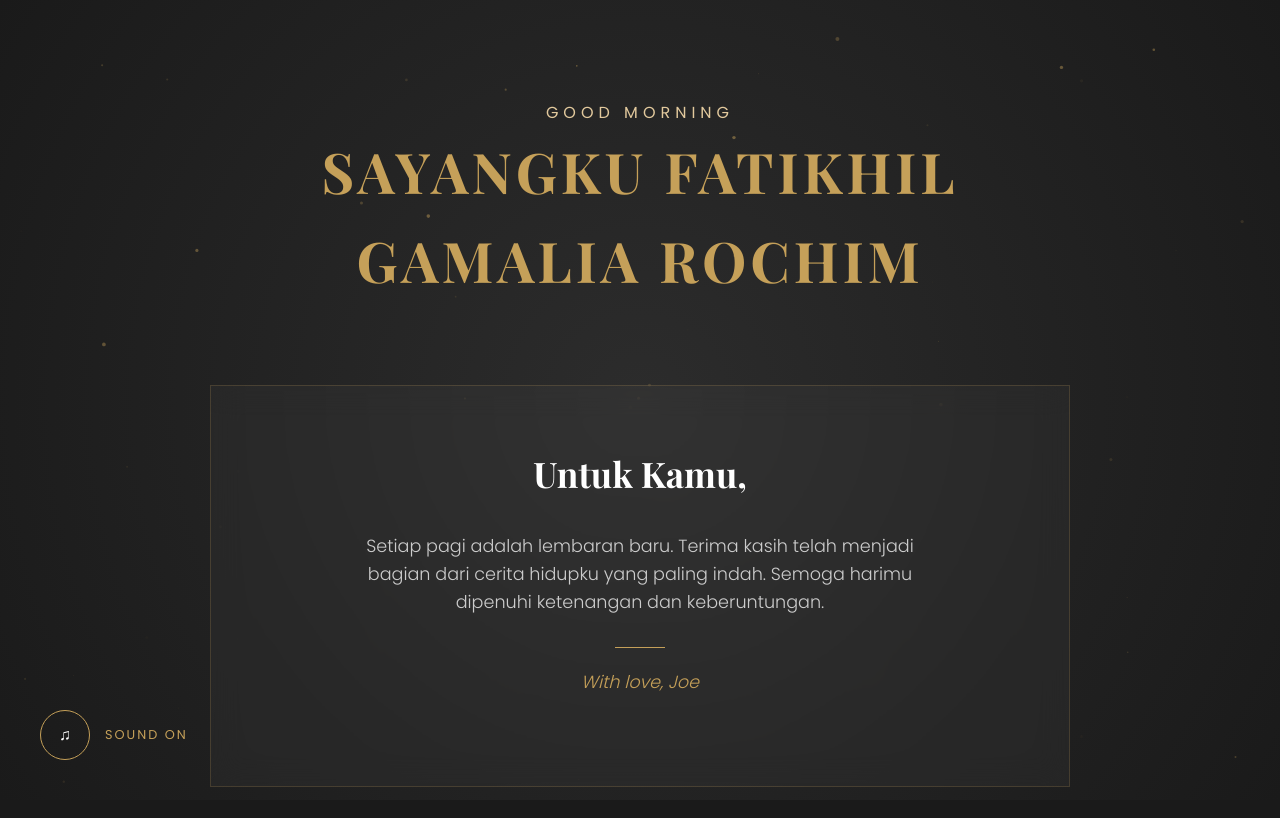
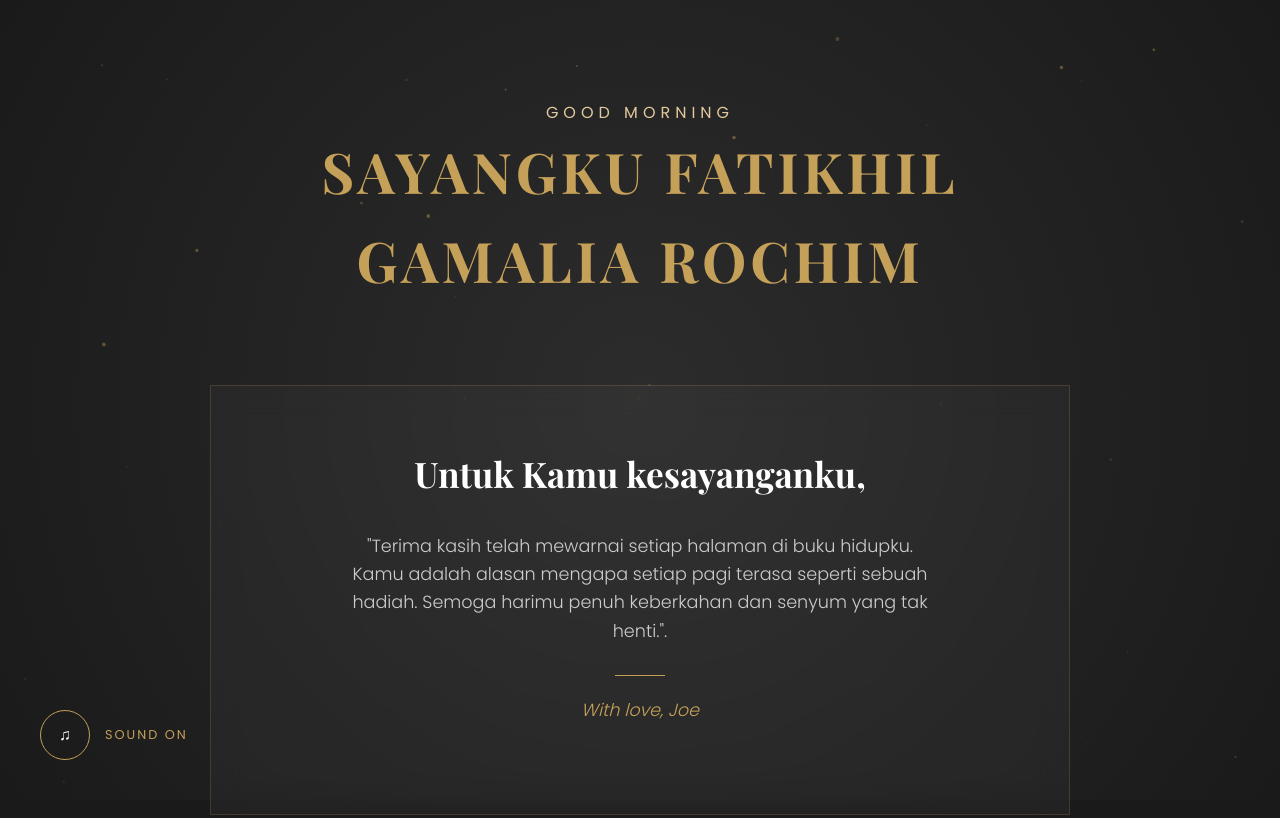
Before and after one commit to joefany86-design/selamat-pagi, a plain HTML site: page index.html in a window 1280 px wide. Shown: the top 818 px of the page. Drawn offline with nearby package versions, Linux system fonts and the light colour scheme; a web font is replaced by a local one.

Commit message:
Update index.html

```diff
--- a/index.html
+++ b/index.html
@@ -218,8 +218,8 @@
 
         <main>
             <section class="main-card">
-                <h2>Untuk Kamu,</h2>
-                <p>Setiap pagi adalah lembaran baru. Terima kasih telah menjadi bagian dari cerita hidupku yang paling indah. Semoga harimu dipenuhi ketenangan dan keberuntungan.</p>
+                <h2>Untuk Kamu kesayanganku,</h2>
+                <p>"Terima kasih telah mewarnai setiap halaman di buku hidupku. Kamu adalah alasan mengapa setiap pagi terasa seperti sebuah hadiah. Semoga harimu penuh keberkahan dan senyum yang tak henti.".</p>
                 <div style="width: 50px; height: 1px; background: var(--gold); margin: 0 auto 20px;"></div>
                 <p style="color: var(--gold); font-style: italic;">With love, Joe</p>
             </section>
```
